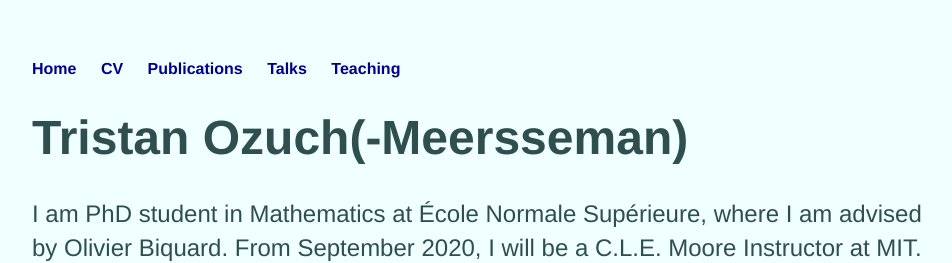
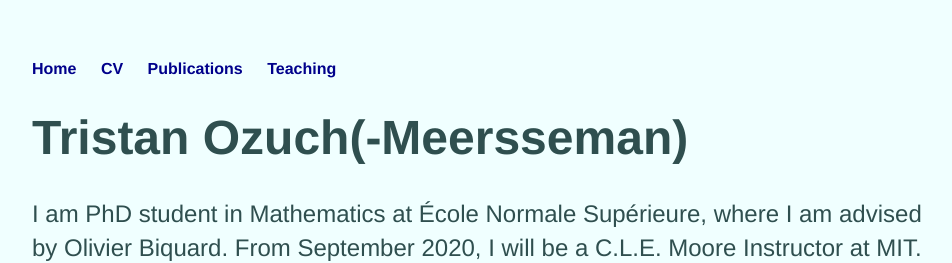
Before and after one commit to tristanozuch/tristanozuch.github.io, a Jekyll site: the page built from index.html, in a window 1280 px wide. Shown: the top 263 px of the page, without its empty margins (160-1112 px from the left). Built offline with Jekyll 4.4.1, drawn with Linux system fonts in a browser that asks for light colours.

Commit message:
Update default.html

```diff
--- a/_layouts/default.html
+++ b/_layouts/default.html
@@ -11,7 +11,6 @@
 	        		<li><a href="/">Home</a></li>
 				<li><a href="/cv">CV</a></li>
 		        	<li><a href="/publications">Publications</a></li>
-				<li><a href="/talks">Talks</a></li>
 	        		<li><a href="/teaching">Teaching</a></li>
 	    		</ul>
 			</nav>
```
